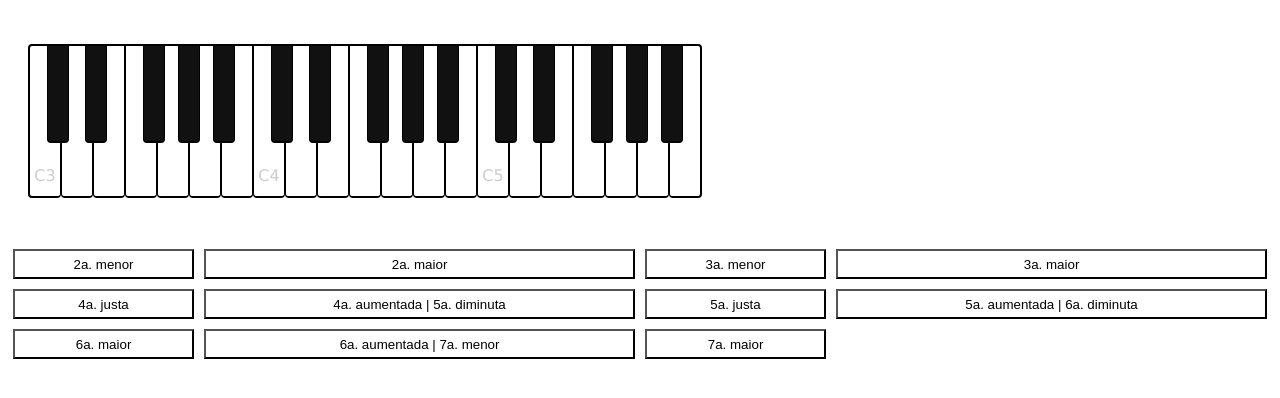
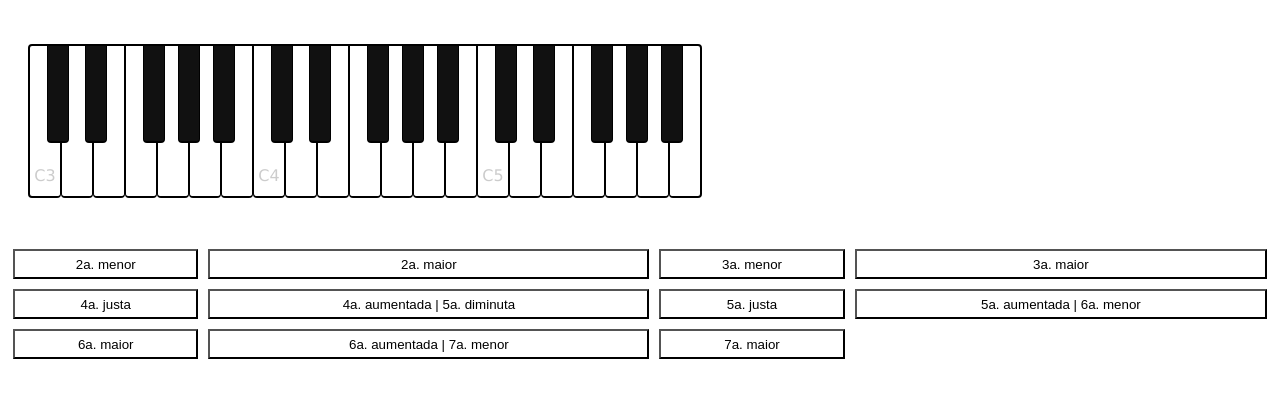
Before and after one commit to RenneLuduvico/PianoVisual, a Jekyll site: the page identificarIntervaloExecucao.html, which Jekyll copies as it is, in a window 1280 px wide. Shown: the top 398 px of the page. Built offline with Jekyll 4.4.1, drawn with Linux system fonts in a browser that asks for light colours.

Commit message:
Update identificarIntervaloExecucao.html

```diff
--- a/identificarIntervaloExecucao.html
+++ b/identificarIntervaloExecucao.html
@@ -49,7 +49,7 @@
 						<div style="display: table-cell; padding: 5px" ><input type="button" name="btnIntervalo" value="4a. justa" style="width: 100%; height:30px" onclick="conferirRespostaIdentificarIntervalo(this);"></input></div>
 						<div style="display: table-cell; padding: 5px" ><input type="button" name="btnIntervalo" value="4a. aumentada | 5a. diminuta" style="width: 100%; height:30px" onclick="conferirRespostaIdentificarIntervalo(this);"></input></div>
 						<div style="display: table-cell; padding: 5px" ><input type="button" name="btnIntervalo" value="5a. justa" style="width: 100%; height:30px" onclick="conferirRespostaIdentificarIntervalo(this);"></input></div>
-						<div style="display: table-cell; padding: 5px" ><input type="button" name="btnIntervalo" value="5a. aumentada | 6a. diminuta" style="width: 100%; height:30px" onclick="conferirRespostaIdentificarIntervalo(this);"></input></div>
+						<div style="display: table-cell; padding: 5px" ><input type="button" name="btnIntervalo" value="5a. aumentada | 6a. menor" style="width: 100%; height:30px" onclick="conferirRespostaIdentificarIntervalo(this);"></input></div>
 					</div>
 					<div style="display: table-row; ">
 						<div style="display: table-cell; padding: 5px" ><input type="button" name="btnIntervalo" value="6a. maior" style="width: 100%; height:30px" onclick="conferirRespostaIdentificarIntervalo(this);"></input></div>
```
